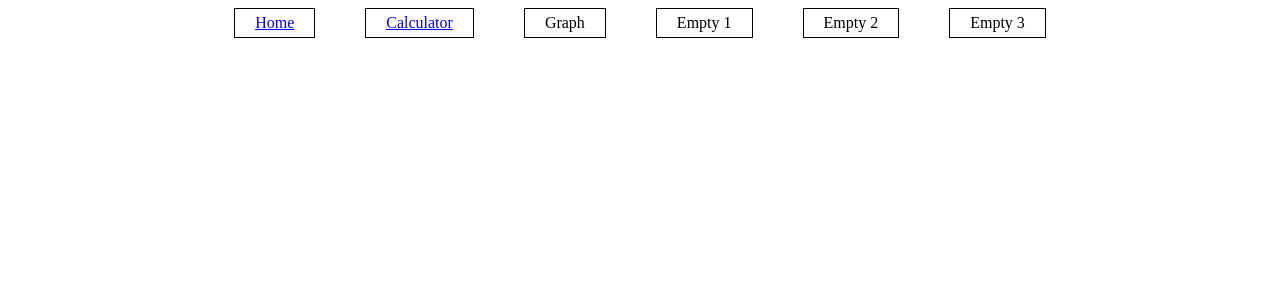
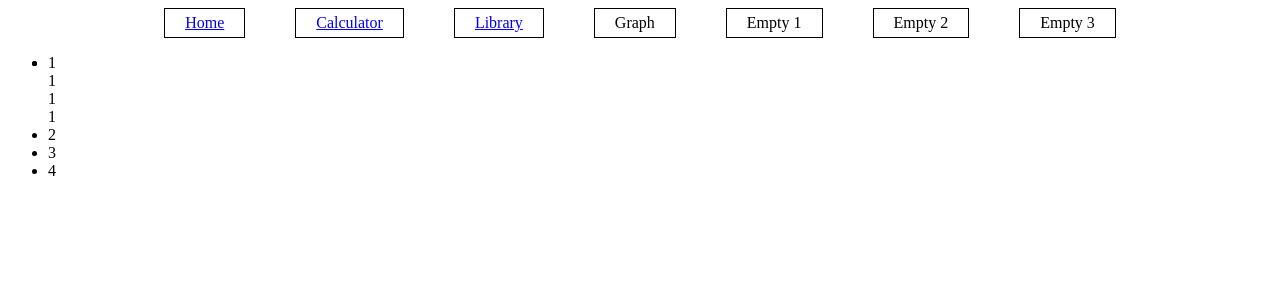
Before and after one commit to vroshupkin/dev-app, a React (Create React App) app: page /library in a window 1280 px wide. Shown: the top 300 px of the page. Built offline with nearby package versions, Linux system fonts and the light colour scheme.

Commit message:
Добавлена страница для библиотеки

```diff
--- a/src/App.js
+++ b/src/App.js
@@ -2,7 +2,7 @@ import NumericConverter from './components/NumericConverter.js';
 import Knob from './components/Knob.js'
 import React, { useState } from 'react';
 import Graph from "./Canvas.js";
-import { Link } from "react-router-dom";
+
 
 
 
--- a/src/Head.jsx
+++ b/src/Head.jsx
@@ -20,6 +20,7 @@ return(
                 <header style={header_style}>
                     <div style={border}><Link to="/">Home</Link></div>
                     <div style={border}><Link to="/calculator">Calculator</Link></div>
+                    <div style={border}><Link to="/library">Library</Link></div>
                     <div style={border}>Graph</div>
                     <div style={border}>Empty 1</div>
                     <div style={border}>Empty 2</div>
--- a/src/index.js
+++ b/src/index.js
@@ -2,18 +2,18 @@ import React from 'react';
 import ReactDOM from 'react-dom';
 import { BrowserRouter, Routes, Route } from "react-router-dom";
 
-import App from './App';
-import Head from "./Head"
-import Calculator from './routes/calculator'
-
+import App from           "./App"
+import Head from          "./Head"
+import Calculator from    "./routes/calculator"
+import Library from       "./routes/library"
 
 ReactDOM.render(
   <BrowserRouter>
     <Head></Head>
     <Routes>
-
-      <Route path="/" element={<App />}></Route>
-      <Route path="calculator" element={<Calculator/>}> </Route>
+      <Route path="/"           element={<App />}>        </Route>
+      <Route path="calculator"  element={<Calculator/>}>  </Route>
+      <Route path="library"     element={<Library/>}>     </Route>
     </Routes>
   </BrowserRouter>,
   document.getElementById('root')
@@ -22,3 +22,13 @@ ReactDOM.render(
 // If you want to start measuring performance in your app, pass a function
 // to log results (for example: reportWebVitals(console.log))
 // or send to an analytics endpoint. Learn more: https://bit.ly/CRA-vitals
+
+
+/* TODO написать в библиотеку пример роутера
+    1. В начале нужно создать страницу роутера
+    2. Добавить элемент благодаря, которому можно перейти в роутер
+*/
+
+/*  Knowledge React
+      Все начинает исполнятся из index.js ?
+*/
--- a/src/routes/calculator.jsx
+++ b/src/routes/calculator.jsx
@@ -1,7 +1,8 @@
 import React, { useState, useEffect, useRef } from 'react';
 
 
-// Сделать алгоритм используя запоминание данных
+// TODO Сделать алгоритм используя запоминание данных
+// TODO Вывести в math
 function fact(x){
     if(x == 0) return 1;
 
@@ -12,7 +13,7 @@ function fact(x){
     return num
 }
 
-
+// TODO Вывести в math
 function sine(x, accr=10){
     let sum = 0;
     x %= Math.PI;
--- /dev/null
+++ b/src/routes/library.jsx
@@ -0,0 +1,39 @@
+import React, { useState, useEffect, useRef } from 'react';
+
+// ctrl + P         - Открытие файлов из текущего контекста экспорера
+// ctrl + shift + P - Открыть командную строку vscode
+
+export default function library(){
+
+    return(
+        <div>
+            <ul>
+                <li>
+                    <li class="nested">
+                        <div>1</div>
+                        <div>1</div>
+                        <div>1</div>
+                        <div>1</div>
+                    </li>
+                    <li>2</li>
+                    <li>3</li>
+                    <li>4</li>
+                </li>
+            </ul>
+        </div>
+    )
+}
+
+nested_handler()
+
+function nested_handler(){
+    console.log("This page work1")
+}
+
+/* Knowledge HTML
+    Абсолютно у любого тега есть аттрибуты:
+        1. Class, ID    - для использование стилизации и javascript
+        2. Hidden       - для скрытия элемента из DOM
+        3.
+
+*/
```
Also changed, not shown: 1 other file (tests, documents, lock files or other folders). Lines whose indentation alone changed are shown as unchanged.
